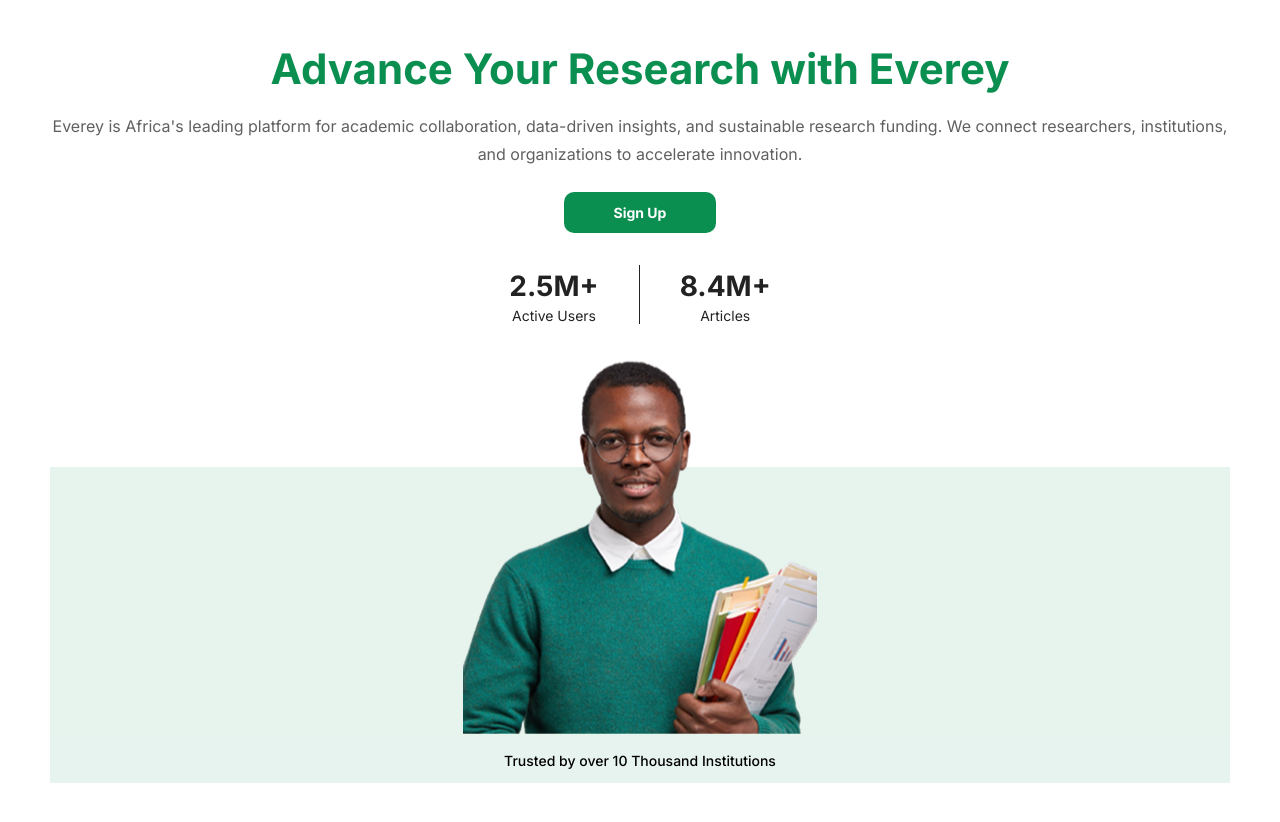
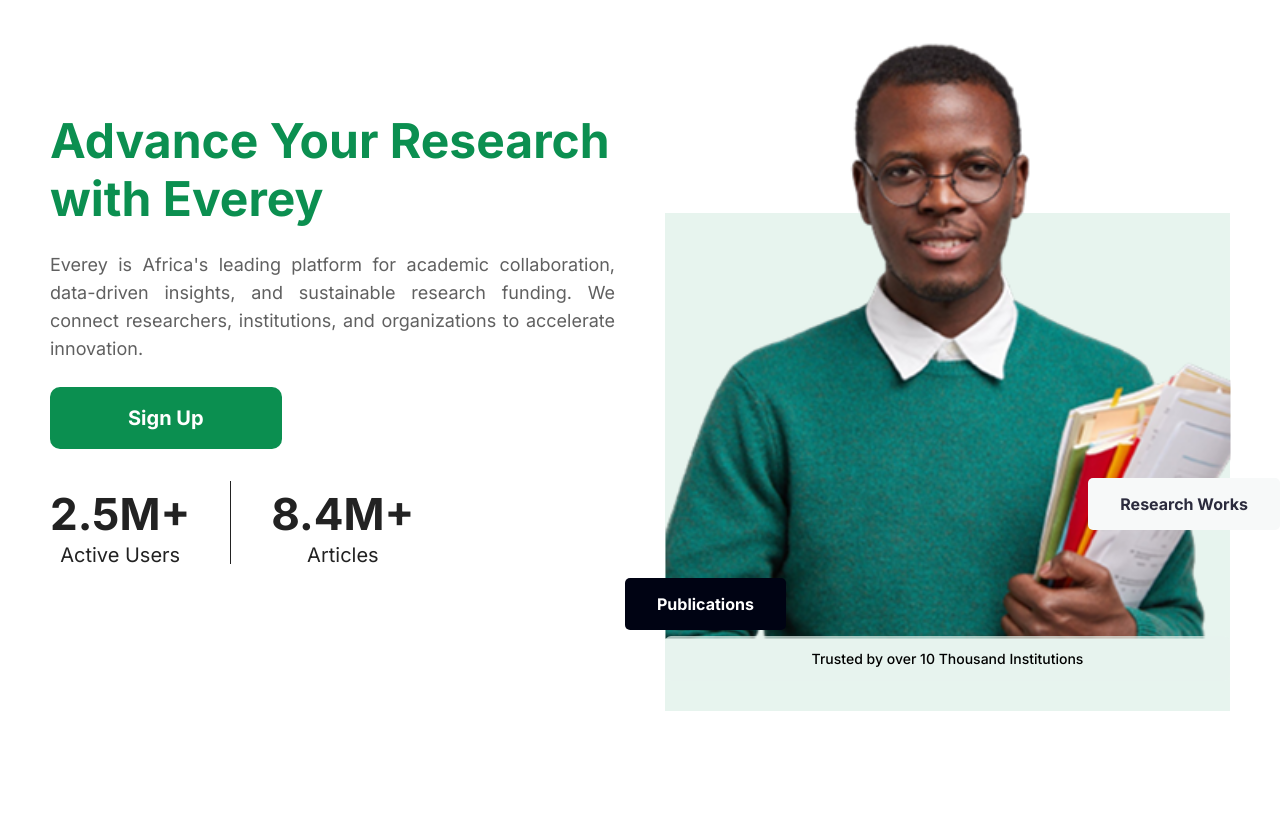
Before and after one commit to Josh-Alhassan/everey-app, a Next.js app: page / in a window 1280 px wide. Shown: the top 822 px of the page. After the commit the page ends 800 px from the top, so only its background shows below. Built offline with nearby package versions, Linux system fonts and the light colour scheme.

Commit message:
fix desktop layout

```diff
--- a/src/app/globals.css
+++ b/src/app/globals.css
@@ -1,6 +1,12 @@
 @tailwind base;
 @tailwind components;
 @tailwind utilities;
+
+* {
+  padding: 0;
+  margin: 0;
+  box-sizing: border-box;
+}
 
 :root {
   --background: #ffffff;
@@ -8,6 +14,9 @@
   --primaryColor: #0b8f50;
   --secondaryGrey: #222222;
   --secondaryBackground: rgba(231, 244, 238, 1);
+  --tertiary-background: rgba(247, 249, 249, 1);
+  --dark-background: rgba(0, 3, 19, 1);
+  --alt-text: rgba(43, 43, 61, 1);
 }
 
 body {
--- a/src/component/Hero.module.css
+++ b/src/component/Hero.module.css
@@ -93,7 +93,7 @@
 }
 
 .heroImgCaption {
-  margin-top: -110px;
+  margin-top: -100px;
   text-align: center;
   font-weight: 500;
   font-size: 13px;
@@ -106,6 +106,41 @@
   background: rgba(231, 244, 238, 0.7);
 
   z-index: 10;
+}
+
+/* #################### */
+/* OUT OF FLOW ELEMENTS */
+/* #################### */
+
+.outOfFlow {
+  position: relative;
+}
+
+.outOfFlowResearch,
+.outOfFlowPublication {
+  color: var(--alt-text);
+  padding: 12px 24px;
+  border-radius: 5px;
+  width: fit-content;
+  font-size: 11px;
+  font-weight: 600;
+
+  position: absolute;
+}
+
+.outOfFlowResearch {
+  background-color: var(--tertiary-background);
+  color: rgba(43, 43, 61, 1);
+
+  top: -120px;
+  right: 0px;
+}
+
+.outOfFlowPublication {
+  background: var(--dark-background);
+  color: #ffffff;
+
+  top: -20px;
 }
 
 /* Styles for tablets (min-width: 768px) */
@@ -164,5 +199,88 @@
   .heroImgCaption {
     font-size: 14px;
     padding: 12px;
+    margin-top: -155px;
+  }
+
+  .outOfFlowPublication,
+  .outOfFlowResearch {
+    font-size: 16px;
+    padding: 14px 32px;
+  }
+
+  .outOfFlowResearch {
+    top: -150px;
+  }
+
+  .outOfFlowPublication {
+    top: -50px;
   }
 }
+
+@media (min-width: 1024px) {
+  .heroSection {
+    padding: 50px;
+
+    display: grid;
+    grid-template-columns: repeat(2, 1fr);
+    align-items: center;
+    gap: 50px;
+  }
+
+  .heroDescribe {
+    text-align: left;
+  }
+
+  .heroTitle {
+    font-size: 48px;
+    font-weight: 600;
+    line-height: 57.6px;
+
+    padding-top: 62px;
+  }
+
+  .heroText {
+    font-size: 18px;
+    font-weight: 400;
+    text-align: justify;
+  }
+
+  .heroSignUp {
+    font-size: 20px;
+    font-weight: 700;
+    padding: 16px 78px;
+  }
+
+  .heroMetrics {
+    justify-content: flex-start;
+  }
+
+  .heroImgContainer {
+    padding-top: 80px;
+    align-self: flex-start;
+  }
+
+  .heroImg {
+    width: 581px;
+    height: auto;
+  }
+
+  .heroImgCaption {
+    top: -30px;
+  }
+
+  .metricNumbers {
+    font-size: 44px;
+  }
+  .metricLabel {
+    font-size: 20px;
+  }
+
+  .outOfFlowResearch {
+    right: -50px;
+  }
+
+  .outOfFlowPublication {
+    left: -40px;
+  }
+}
--- a/src/component/Hero.tsx
+++ b/src/component/Hero.tsx
@@ -23,6 +23,10 @@
     alt: string;
     caption: string;
   };
+  outOfFlow: {
+    research: string;
+    publications: string;
+  };
 }
 
 // Externalized content
@@ -42,6 +46,10 @@
     src: heroImage,
     alt: "Black School Teenage Boy",
     caption: "Trusted by over 10 Thousand Institutions",
+  },
+  outOfFlow: {
+    research: "Research Works",
+    publications: "Publications",
   },
 };
 
@@ -82,6 +90,16 @@
             {heroContent.image.caption}
           </figcaption>
         </figure>
+
+        {/* Out of flow of page Elements */}
+        <div className={styles.outOfFlow}>
+          <div className={styles.outOfFlowResearch}>
+            {heroContent.outOfFlow.research}
+          </div>
+          <div className={styles.outOfFlowPublication}>
+            {heroContent.outOfFlow.publications}
+          </div>
+        </div>
       </div>
     </section>
   );
```
